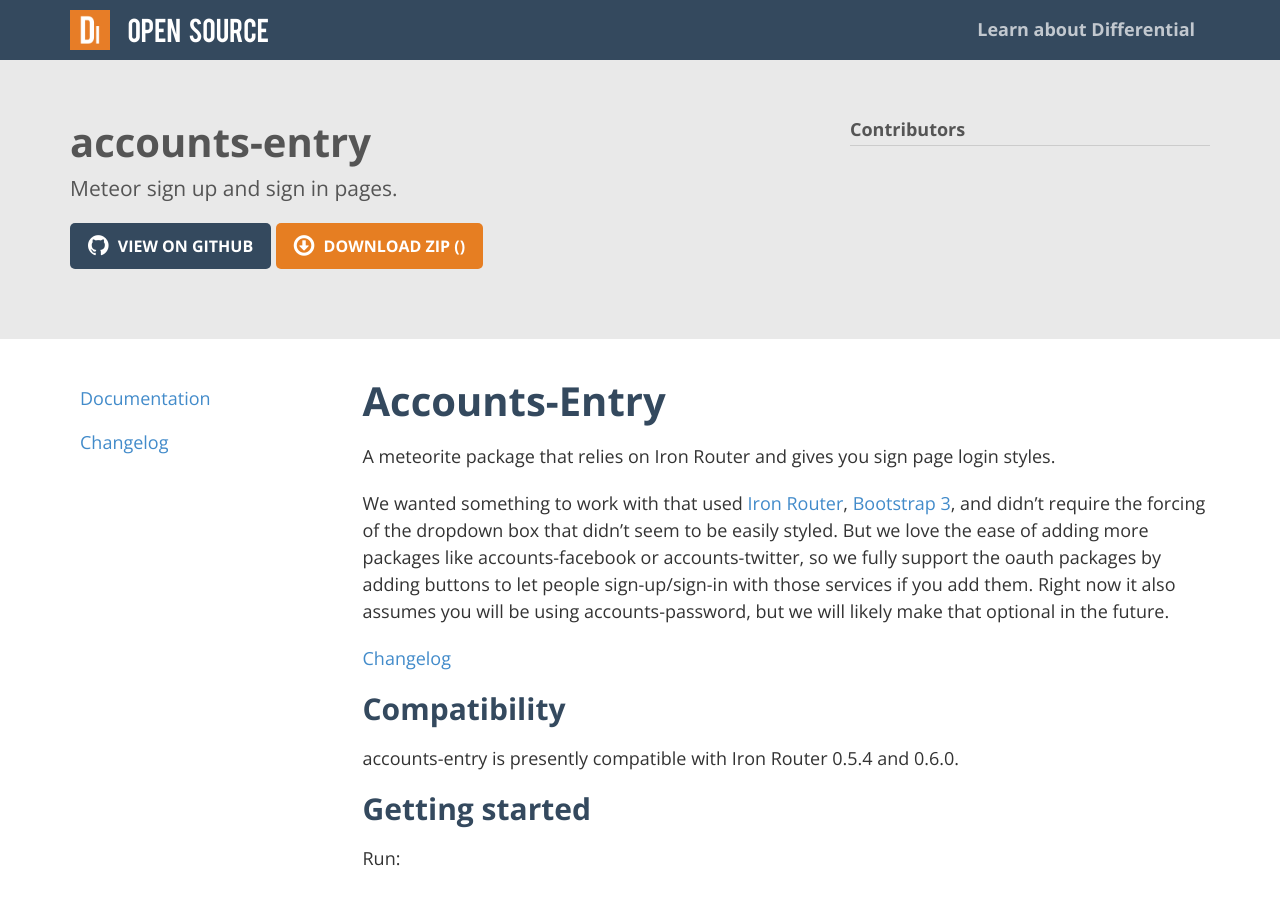
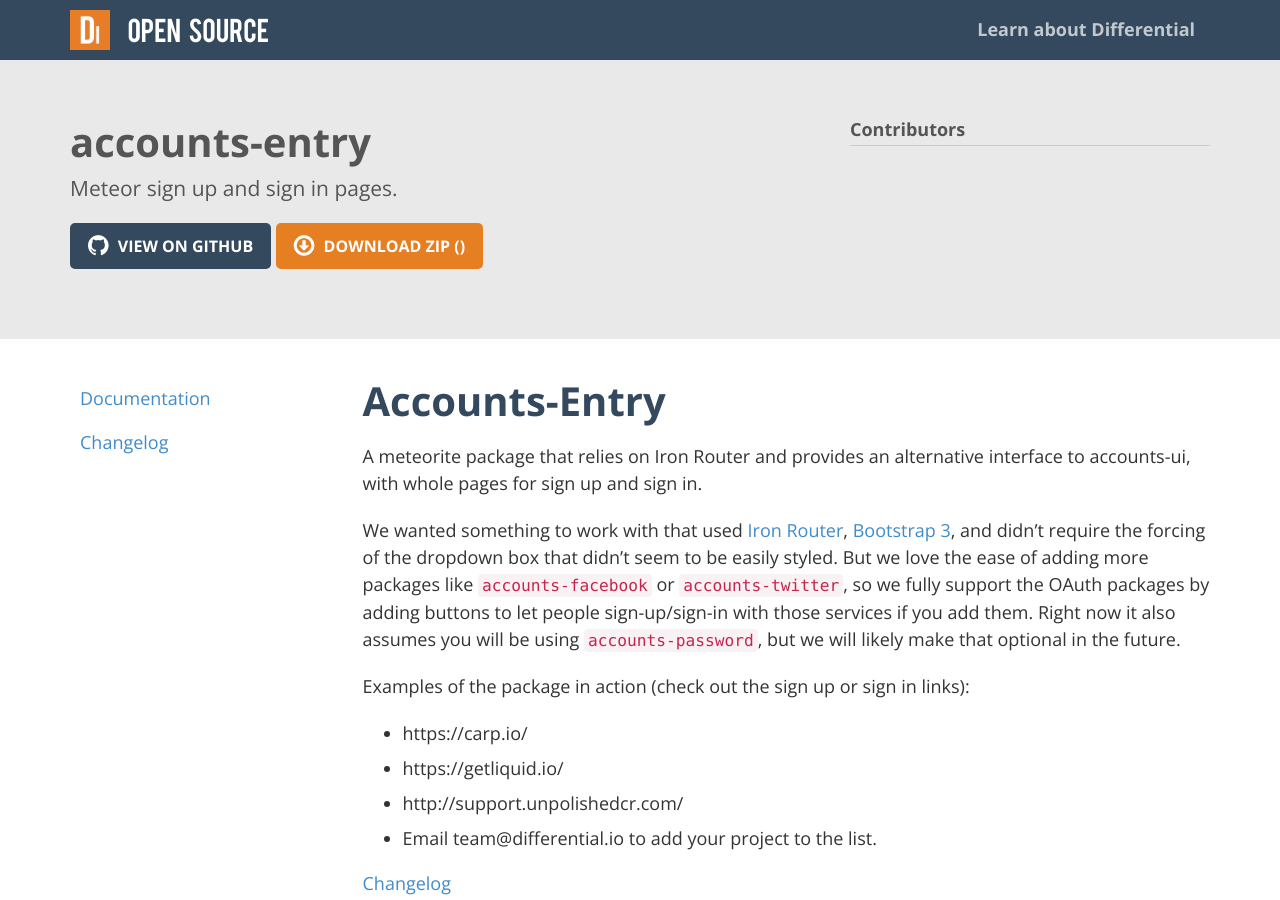
Before and after one commit to Differential/accounts-entry, a Jekyll site: the page built from index.markdown, in a window 1280 px wide and 900 px high. Built offline with Jekyll 4.4.1, drawn with Linux system fonts in a browser that asks for light colours; nearby versions of some CDN libraries; Markdown is read by kramdown in place of the engine named in the settings.

Commit message:
Update docs

```diff
--- a/index.markdown
+++ b/index.markdown
@@ -8,11 +8,21 @@
 
 # accounts-entry
 
-A meteorite package that relies on Iron Router and gives you sign page login styles.
+A meteorite package that relies on Iron Router and provides an
+alternative interface to accounts-ui, with whole pages for sign up
+and sign in.
 
-We wanted something to work with that used [Iron
-Router](https://github.com/EventedMind/iron-router), [Bootstrap
-3](https://github.com/mangasocial/meteor-bootstrap-3), and didn't require the forcing of the dropdown box that didn't seem to be easily styled. But we love the ease of adding more packages like accounts-facebook or accounts-twitter, so we fully support the oauth packages by adding buttons to let people sign-up/sign-in with those services if you add them.  Right now it also assumes you will be using accounts-password, but we will likely make that optional in the future.
+We wanted something to work with that used [Iron Router](https://github.com/EventedMind/iron-router),
+[Bootstrap 3](https://github.com/mangasocial/meteor-bootstrap-3), and didn't require the forcing of
+the dropdown box that didn't seem to be easily styled. But we love the ease of adding more packages like `accounts-facebook` or `accounts-twitter`, so we fully support the OAuth packages by adding buttons to let people sign-up/sign-in with those services if you add them.  Right now it also assumes you will be using `accounts-password`, but we will likely make that optional in the future.
+
+Examples of the package in action (check out the sign up or sign in
+links):
+
+* https://carp.io/
+* https://getliquid.io/
+* http://support.unpolishedcr.com/
+* Email team@differential.io to add your project to the list.
 
 [Changelog](https://github.com/BeDifferential/accounts-entry/blob/master/CHANGELOG.md)
 
```
